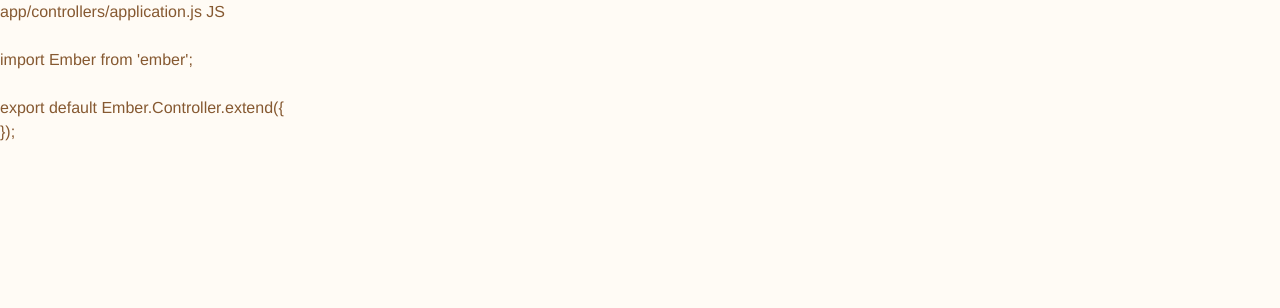
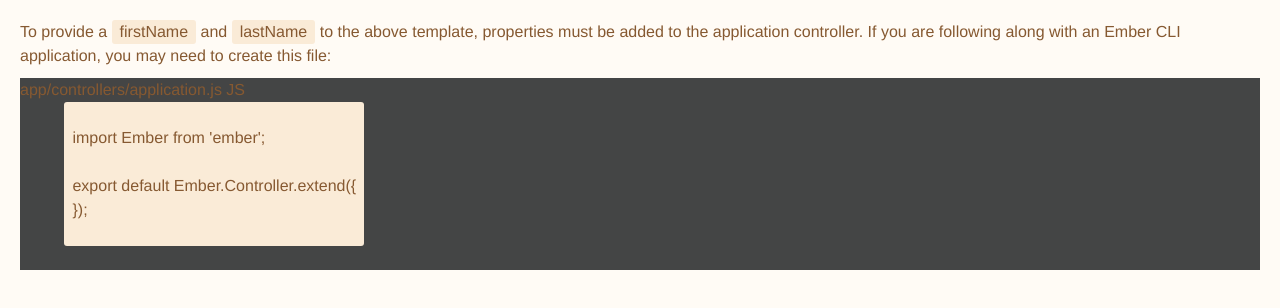
Before and after one commit to AlexKVal/ribbon-element, a plain HTML site: page index.html in a window 1280 px wide. Drawn offline with Linux system fonts and the light colour scheme.

Commit message:
added paragraph and base styling for it

```diff
--- a/index.html
+++ b/index.html
@@ -9,6 +9,11 @@
 
 <body>
   <div class="l-container">
+    <p>
+      To provide a <code>firstName</code> and <code>lastName</code> to the above template,
+      properties must be added to the application controller. If you are following along with
+      an Ember CLI application, you may need to create this file:
+    </p>
     <div class="highlight">
       <div class="highlight-header">
         <span>app/controllers/application.js</span>
--- a/scss/_base.scss
+++ b/scss/_base.scss
@@ -4,11 +4,21 @@
 }
 
 body {
+  padding: 20px;
   color: #865931;
   background-color: #fffbf5;
   font: 16px/24px "Helvetica Neue", Helvetica, sans-serif;
   font-weight: 300;
 }
+p {
+  padding-bottom: 10px;
+}
 a {
   text-decoration: none;
 }
+code {
+  display: inline-block;
+  padding: 0 8px;
+  background-color: antiquewhite;
+  border-radius: 3px;
+}
--- a/scss/main.scss
+++ b/scss/main.scss
@@ -4,7 +4,7 @@
 
 /* Modules */
 .highlight {
-
+  background-color: #444545;
 }
 .highlight-header {
 
```
Also changed, not shown: main.css.
